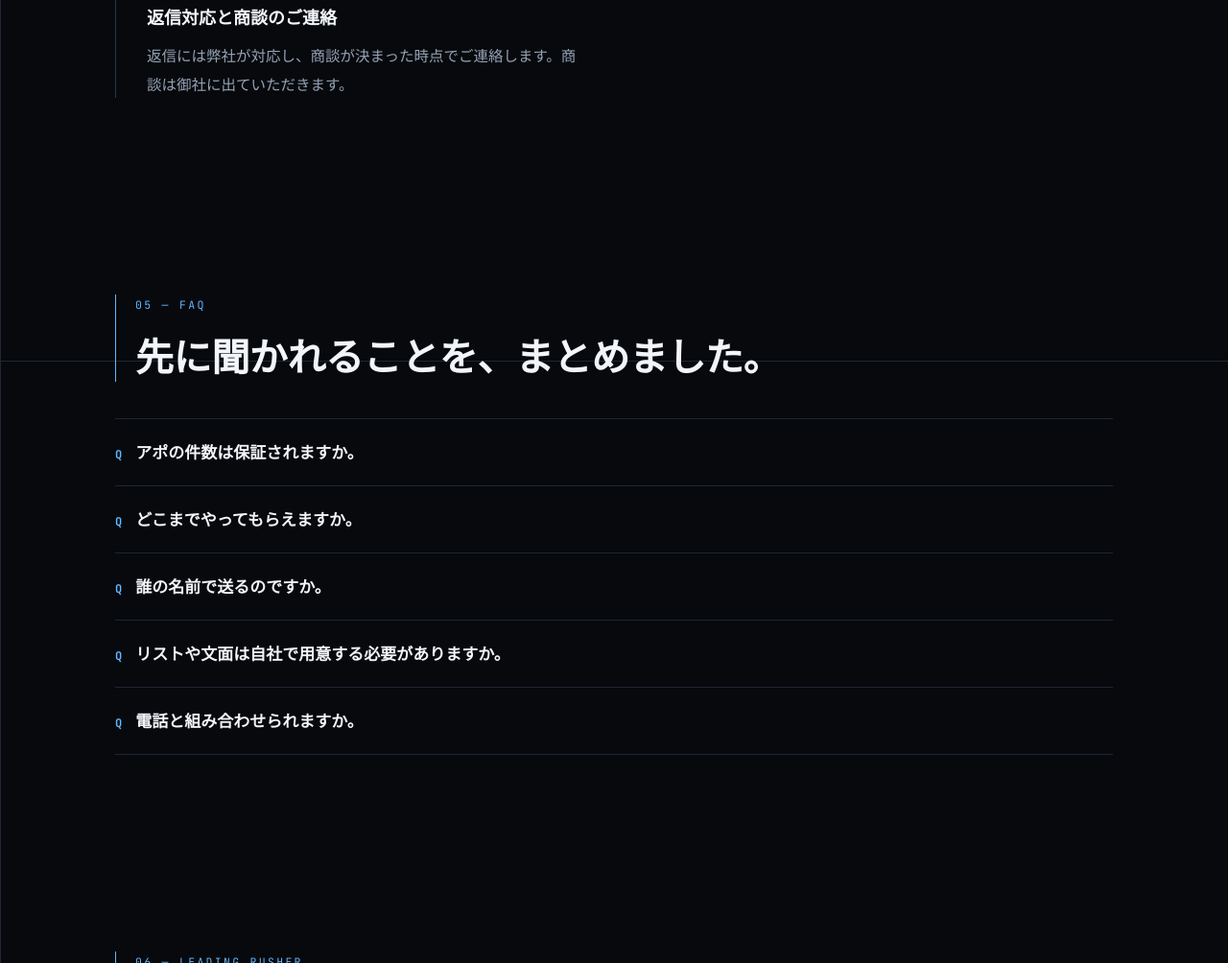
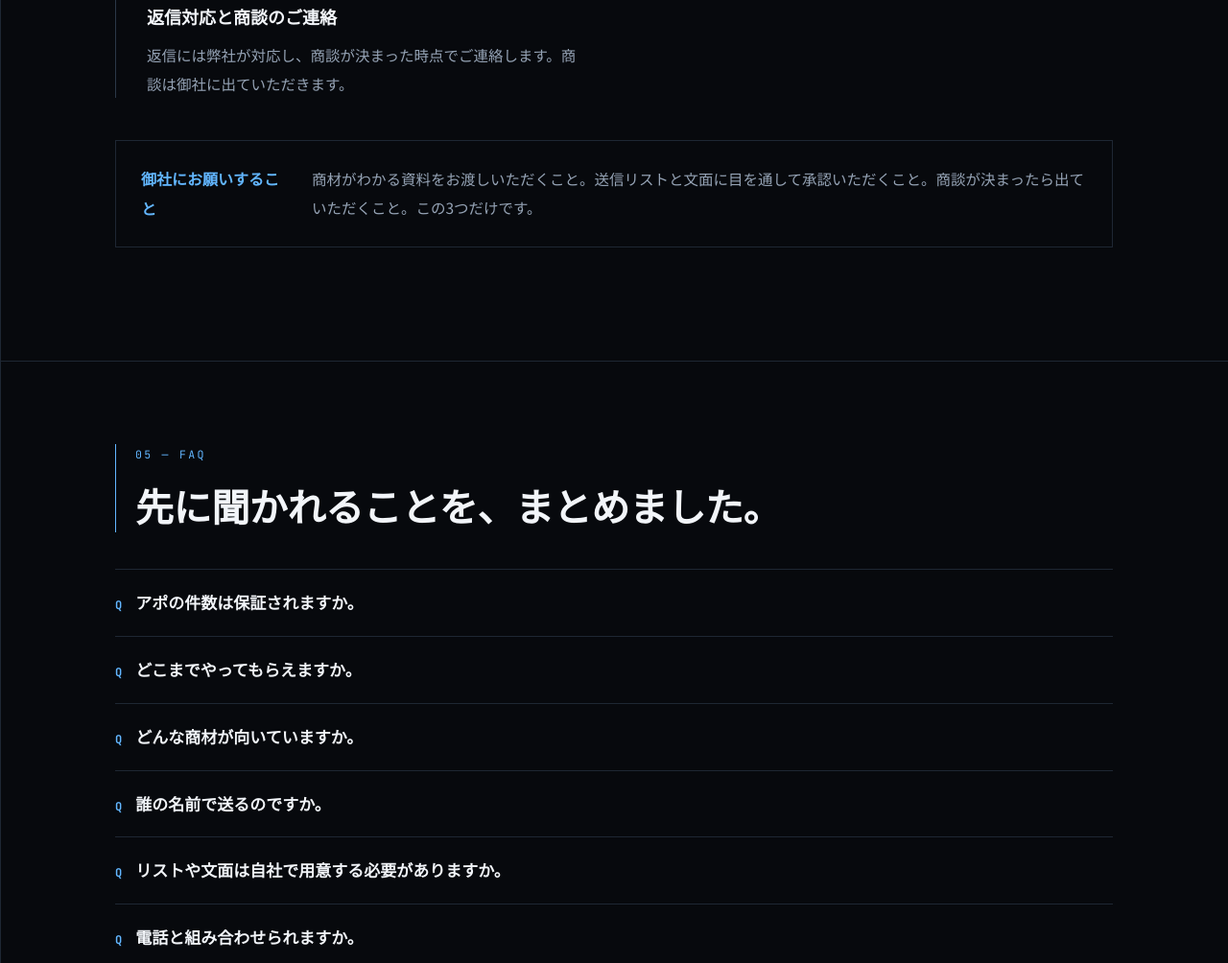
Before and after one commit to ymozfleet-creator/leadrush, a plain HTML site: page mailrush/index.html in a window 1280 px wide. Shown: the part 4424-5428 px from the top of the page at 96% size. Drawn offline with Linux system fonts and the light colour scheme.

Commit message:
メールラッシュ：お願いすること・FAQを追加

```diff
--- a/mailrush/index.html
+++ b/mailrush/index.html
@@ -342,6 +342,9 @@ footer p{max-width:none;margin:0 0 6px;color:var(--text-3)}
     <li><span class="d">ANYTIME</span><h3>返信対応と商談のご連絡</h3>
       <p>返信には弊社が対応し、商談が決まった時点でご連絡します。商談は御社に出ていただきます。</p></li>
   </ol>
+  <dl class="defs" style="margin-top:44px">
+    <div><dt>御社にお願いすること</dt><dd>商材がわかる資料をお渡しいただくこと。送信リストと文面に目を通して承認いただくこと。商談が決まったら出ていただくこと。この3つだけです。</dd></div>
+  </dl>
 </div></section>
 
 <section class="band"><div class="wrap">
@@ -355,6 +358,9 @@ footer p{max-width:none;margin:0 0 6px;color:var(--text-3)}
 
   <details><summary>どこまでやってもらえますか。</summary>
   <p>商談の設定までです。クロージング、価格の提示、契約の交渉は行いません。商談は御社に出ていただきます。</p></details>
+
+  <details><summary>どんな商材が向いていますか。</summary>
+  <p>法人向けで、文面で価値が伝わる商材であれば、業種は問いません。個人のお客様が対象の商材はお受けしていません。電話では受付で止まりやすい相手にも、フォームなら担当部署に届くことがあります。</p></details>
 
   <details><summary>誰の名前で送るのですか。</summary>
   <p>御社の名義で送ります。文面は送信前に必ずご承認をいただきます。</p></details>
```
